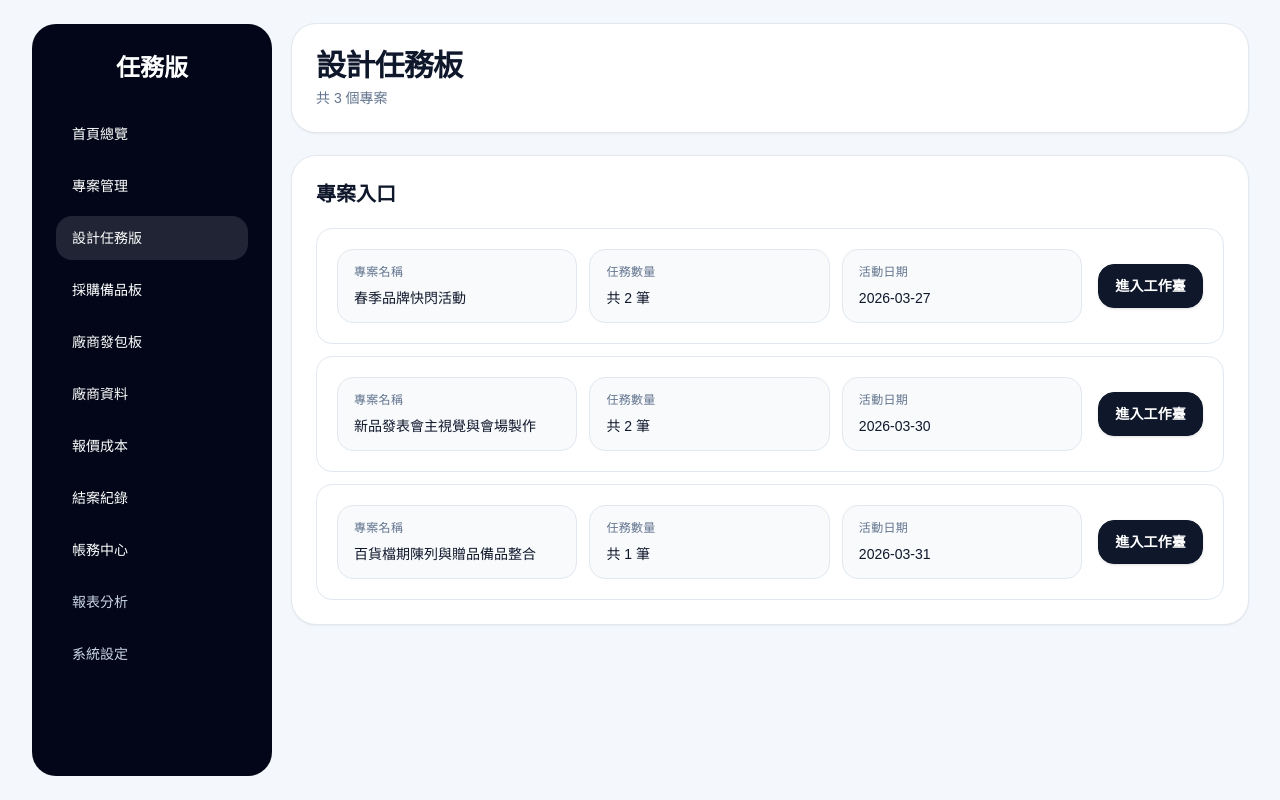
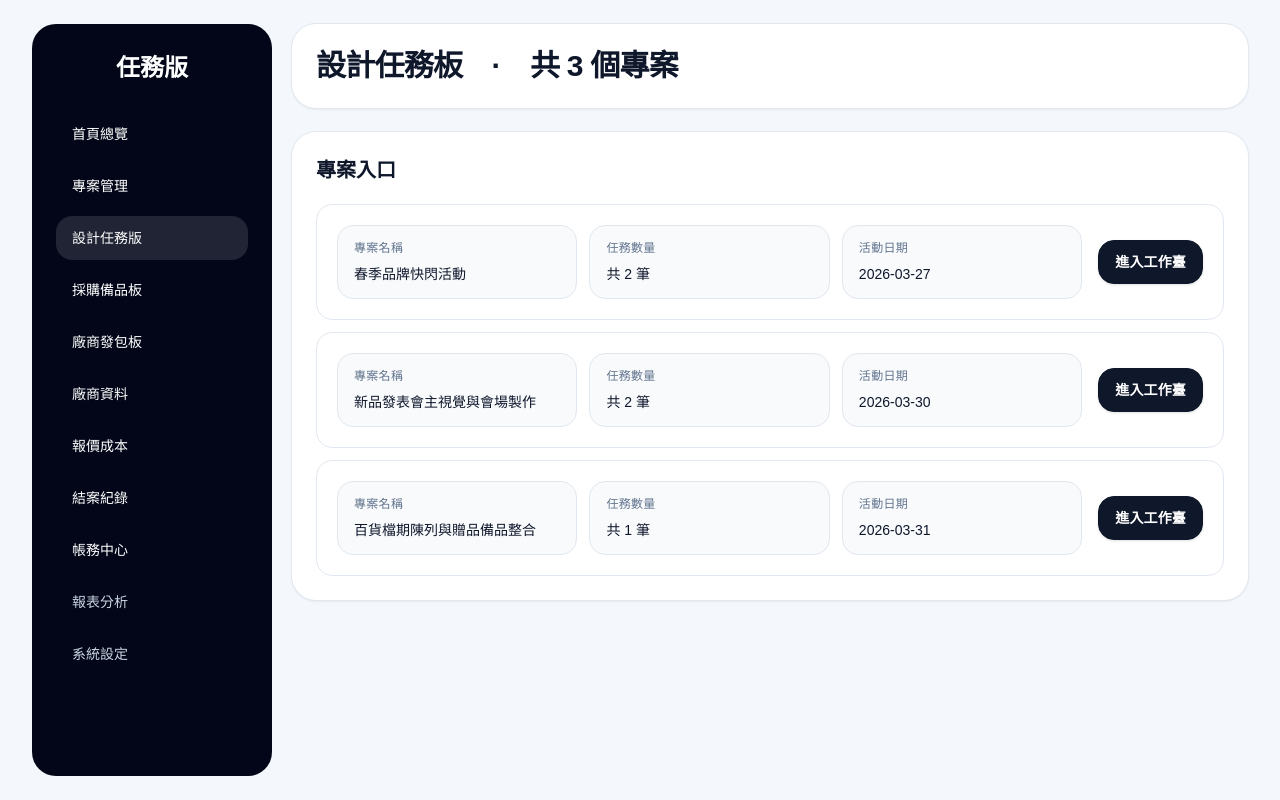
Before and after one commit to willy841/projectflow, a Next.js app in the folder project-mgmt/: page /design-tasks in a window 1280 px wide. Built offline with nearby package versions, Linux system fonts and the light colour scheme.

Commit message:
refactor: align workbench list counts with titles

```diff
--- a/project-mgmt/src/app/design-tasks/page.tsx
+++ b/project-mgmt/src/app/design-tasks/page.tsx
@@ -76,8 +76,8 @@ export default async function DesignTasksPage({
   return (
     <AppShell activePath="/design-tasks">
       <WorkspaceHeader
-        title="設計任務板"
-        meta={`共 ${activeProject ? projectTasks.length : projects.length} ${activeProject ? "筆任務" : "個專案"}`}
+        title={`設計任務板　·　共 ${activeProject ? projectTasks.length : projects.length} ${activeProject ? "筆任務" : "個專案"}`}
+        meta={null}
       />
 
       <WorkspaceSection
--- a/project-mgmt/src/app/procurement-tasks/page.tsx
+++ b/project-mgmt/src/app/procurement-tasks/page.tsx
@@ -69,8 +69,8 @@ export default async function ProcurementTasksPage({
   return (
     <AppShell activePath="/procurement-tasks">
       <WorkspaceHeader
-        title="採購備品板"
-        meta={`共 ${activeProject ? projectTasks.length : projects.length} ${activeProject ? "筆任務" : "個專案"}`}
+        title={`採購備品板　·　共 ${activeProject ? projectTasks.length : projects.length} ${activeProject ? "筆任務" : "個專案"}`}
+        meta={null}
       />
 
       <WorkspaceSection
--- a/project-mgmt/src/app/vendor-assignments/page.tsx
+++ b/project-mgmt/src/app/vendor-assignments/page.tsx
@@ -99,8 +99,8 @@ export default async function VendorAssignmentsPage({
   return (
     <AppShell activePath="/vendor-assignments">
       <WorkspaceHeader
-        title="廠商發包板"
-        meta={`共 ${activeProject ? vendorGroups.length : projects.length} ${activeProject ? "組廠商" : "個專案"}`}
+        title={`廠商發包板　·　共 ${activeProject ? vendorGroups.length : projects.length} ${activeProject ? "組廠商" : "個專案"}`}
+        meta={null}
       />
 
       <WorkspaceSection
```
